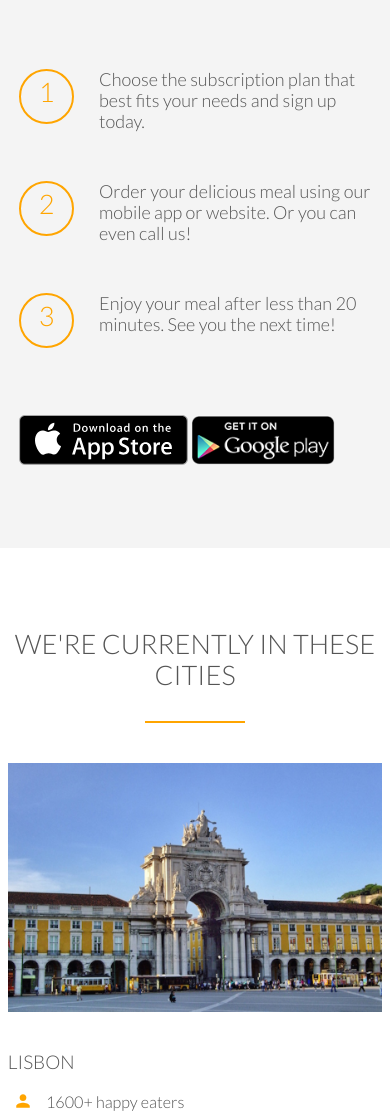
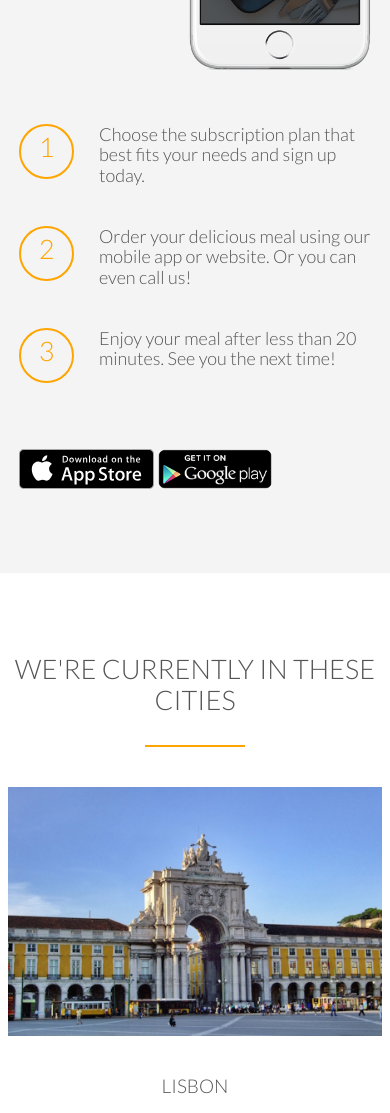
Before and after one commit to andresrgallo/food-website, a plain HTML site: page index.html in a window 390 px wide. Shown: the part 2780-3893 px from the top of the page. Drawn offline with nearby package versions, Linux system fonts and the light colour scheme.

Commit message:
Add more responsive style

```diff
--- a/resources/css/queries.css
+++ b/resources/css/queries.css
@@ -12,6 +12,31 @@
   body {font-size: 18px}
 
   .section { padding: 60px 0 }
+
+  .feature-main {
+  width: 80%;
+  margin-left: 10%;
+  }
+
+  .steps-box:last-child {
+    margin-top: 50px;
+}
+
+  .works-steps {
+    margin-bottom: 40px;
+  }
+
+  .app-screen {
+    width: 50%;
+  }
+
+  .cities h3 {
+    text-align: center;
+  }
+
+  .download-img img {
+    height: 40px;
+}
 
 /* -----  Small tablets ----- */
 @media only screen and (max-width: 767px) {
```
